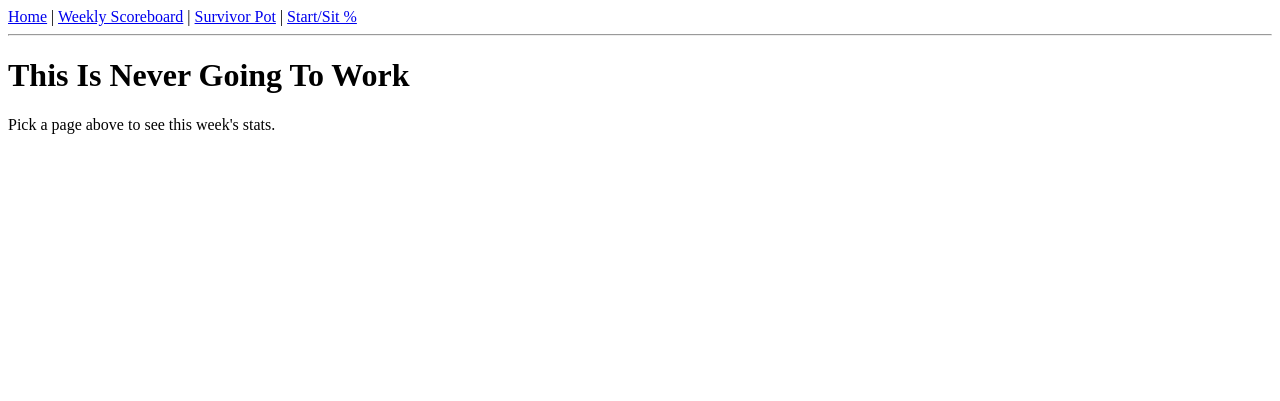
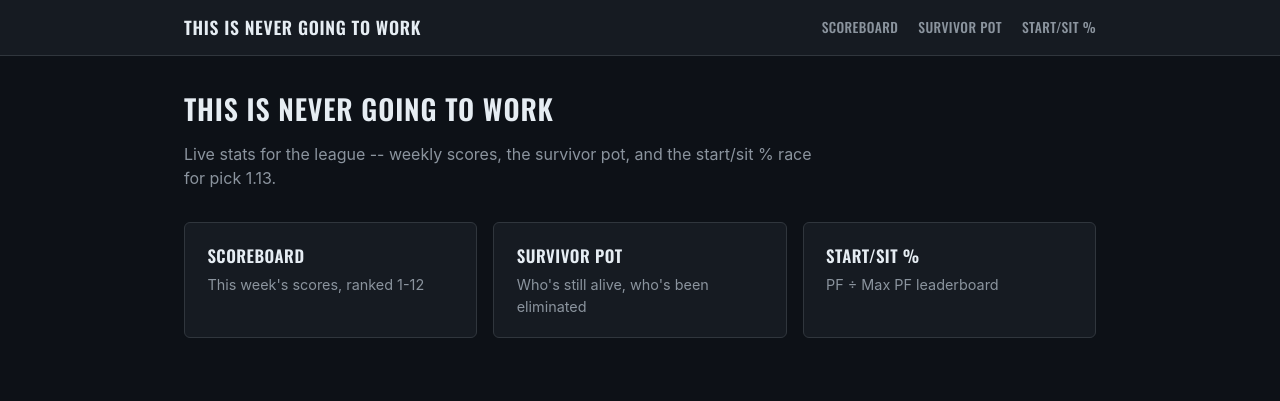
Before and after one commit to pathub-stack/dynasty-dashboard, a Flask app: page / in a window 1280 px wide. Shown: the top 401 px of the page. Run offline with Flask 3, Linux system fonts and the light colour scheme.

Commit message:
Add stage 3 design pass: dark theme, hub-style home page, leaderboard styling, survivor payout blurb

```diff
--- /dev/null
+++ b/static/style.css
@@ -0,0 +1,249 @@
+/* Dynasty Dashboard -- Stage 3 design pass.
+   Direction (logged in Obsidian's Dynasty Dashboard Feature.md 2026-08-22):
+   simple, modern, clean -- reference points are Sleeper's own app and
+   440andfriends.com. Bold utilitarian typography, function over flourish.
+   Dark theme, one strong accent color, condensed all-caps headers --
+   built to read like a stat sheet, not a marketing page. */
+
+:root {
+    --color-bg: #0d1117;
+    --color-surface: #161b22;
+    --color-surface-alt: #1c2229;
+    --color-border: #30363d;
+    --color-text: #e6edf3;
+    --color-text-muted: #8b949e;
+
+    --color-accent: #3fb950;
+    --color-accent-hover: #56d364;
+    --color-danger: #f85149;
+    --color-danger-bg: rgba(248, 81, 73, 0.12);
+    --color-alive-bg: rgba(63, 185, 80, 0.12);
+
+    --color-gold: #d29922;
+    --color-silver: #9ea7b3;
+    --color-bronze: #c9812a;
+
+    --font-heading: "Oswald", "Arial Narrow", sans-serif;
+    --font-body: -apple-system, BlinkMacSystemFont, "Segoe UI", Roboto, Helvetica, Arial, sans-serif;
+
+    --container-width: 960px;
+    --radius: 6px;
+}
+
+* {
+    box-sizing: border-box;
+}
+
+body {
+    margin: 0;
+    background: var(--color-bg);
+    color: var(--color-text);
+    font-family: var(--font-body);
+    line-height: 1.5;
+}
+
+a {
+    color: var(--color-accent);
+    text-decoration: none;
+}
+
+a:hover {
+    color: var(--color-accent-hover);
+    text-decoration: underline;
+}
+
+h1 {
+    font-family: var(--font-heading);
+    text-transform: uppercase;
+    letter-spacing: 0.03em;
+    font-weight: 600;
+    font-size: 1.75rem;
+    margin: 0 0 1.25rem;
+}
+
+/* ---- Top nav ---- */
+
+.site-header {
+    background: var(--color-surface);
+    border-bottom: 1px solid var(--color-border);
+}
+
+.site-nav {
+    max-width: var(--container-width);
+    margin: 0 auto;
+    padding: 0.9rem 1.5rem;
+    display: flex;
+    align-items: center;
+    flex-wrap: wrap;
+    gap: 0.5rem 1.5rem;
+}
+
+.site-brand {
+    font-family: var(--font-heading);
+    text-transform: uppercase;
+    letter-spacing: 0.04em;
+    font-weight: 600;
+    font-size: 1.1rem;
+    color: var(--color-text);
+    margin-right: auto;
+}
+
+.site-brand:hover {
+    color: var(--color-text);
+    text-decoration: none;
+}
+
+.site-nav-links {
+    display: flex;
+    gap: 1.25rem;
+    flex-wrap: wrap;
+}
+
+.site-nav-links a {
+    color: var(--color-text-muted);
+    font-family: var(--font-heading);
+    text-transform: uppercase;
+    letter-spacing: 0.03em;
+    font-size: 0.85rem;
+    font-weight: 500;
+}
+
+.site-nav-links a:hover {
+    color: var(--color-accent);
+    text-decoration: none;
+}
+
+/* ---- Page layout ---- */
+
+.page {
+    max-width: var(--container-width);
+    margin: 0 auto;
+    padding: 2rem 1.5rem 4rem;
+}
+
+/* ---- Home hub ---- */
+
+.hub-intro {
+    color: var(--color-text-muted);
+    margin: -0.5rem 0 2rem;
+    max-width: 40em;
+}
+
+.hub-grid {
+    display: grid;
+    grid-template-columns: repeat(auto-fit, minmax(220px, 1fr));
+    gap: 1rem;
+}
+
+.hub-card {
+    display: block;
+    background: var(--color-surface);
+    border: 1px solid var(--color-border);
+    border-radius: var(--radius);
+    padding: 1.25rem 1.4rem;
+    transition: border-color 0.15s ease;
+}
+
+.hub-card:hover {
+    border-color: var(--color-accent);
+    text-decoration: none;
+}
+
+.hub-card-title {
+    display: block;
+    font-family: var(--font-heading);
+    text-transform: uppercase;
+    letter-spacing: 0.03em;
+    font-weight: 600;
+    font-size: 1.05rem;
+    color: var(--color-text);
+    margin-bottom: 0.35rem;
+}
+
+.hub-card-desc {
+    display: block;
+    color: var(--color-text-muted);
+    font-size: 0.9rem;
+}
+
+/* ---- Leaderboard tables ---- */
+
+.leaderboard {
+    width: 100%;
+    border-collapse: collapse;
+    background: var(--color-surface);
+    border: 1px solid var(--color-border);
+    border-radius: var(--radius);
+    overflow: hidden;
+}
+
+.leaderboard th {
+    background: var(--color-surface-alt);
+    font-family: var(--font-heading);
+    text-transform: uppercase;
+    letter-spacing: 0.03em;
+    font-size: 0.8rem;
+    font-weight: 600;
+    color: var(--color-text-muted);
+    text-align: left;
+    padding: 0.75rem 1rem;
+    border-bottom: 1px solid var(--color-border);
+}
+
+.leaderboard td {
+    padding: 0.65rem 1rem;
+    border-bottom: 1px solid var(--color-border);
+    font-variant-numeric: tabular-nums;
+}
+
+.leaderboard tr:last-child td {
+    border-bottom: none;
+}
+
+.leaderboard tbody tr:hover {
+    background: var(--color-surface-alt);
+}
+
+.leaderboard .rank {
+    font-family: var(--font-heading);
+    font-weight: 600;
+    width: 2.5em;
+}
+
+.leaderboard .rank-1 { color: var(--color-gold); }
+.leaderboard .rank-2 { color: var(--color-silver); }
+.leaderboard .rank-3 { color: var(--color-bronze); }
+
+/* ---- Status pills (survivor page) ---- */
+
+.status-pill {
+    display: inline-block;
+    padding: 0.2rem 0.65rem;
+    border-radius: 999px;
+    font-size: 0.8rem;
+    font-weight: 600;
+    text-transform: uppercase;
+    letter-spacing: 0.02em;
+}
+
+.status-alive {
+    background: var(--color-alive-bg);
+    color: var(--color-accent);
+}
+
+.status-eliminated {
+    background: var(--color-danger-bg);
+    color: var(--color-danger);
+}
+
+/* ---- Small screens ---- */
+
+.table-scroll {
+    overflow-x: auto;
+}
+
+@media (max-width: 480px) {
+    .page {
+        padding: 1.5rem 1rem 3rem;
+    }
+}
--- a/templates/base.html
+++ b/templates/base.html
@@ -2,19 +2,26 @@
 <html lang="en">
 <head>
     <meta charset="utf-8">
+    <meta name="viewport" content="width=device-width, initial-scale=1">
     <title>{% block title %}Dynasty Dashboard{% endblock %}</title>
+    <link rel="preconnect" href="https://fonts.googleapis.com">
+    <link rel="preconnect" href="https://fonts.gstatic.com" crossorigin>
+    <link href="https://fonts.googleapis.com/css2?family=Oswald:wght@500;600&display=swap" rel="stylesheet">
+    <link rel="stylesheet" href="{{ url_for('static', filename='style.css') }}">
 </head>
 <body>
-    <!-- Every page extends this one -- Stage 3 is where this gets actual
-         design; for now it's just plain HTML so the routes/data are the
-         focus, not styling. -->
-    <nav>
-        <a href="{{ url_for('home') }}">Home</a> |
-        <a href="{{ url_for('scoreboard') }}">Weekly Scoreboard</a> |
-        <a href="{{ url_for('survivor') }}">Survivor Pot</a> |
-        <a href="{{ url_for('start_sit') }}">Start/Sit %</a>
-    </nav>
-    <hr>
-    {% block content %}{% endblock %}
+    <header class="site-header">
+        <nav class="site-nav">
+            <a class="site-brand" href="{{ url_for('home') }}">This Is Never Going To Work</a>
+            <div class="site-nav-links">
+                <a href="{{ url_for('scoreboard') }}">Scoreboard</a>
+                <a href="{{ url_for('survivor') }}">Survivor Pot</a>
+                <a href="{{ url_for('start_sit') }}">Start/Sit %</a>
+            </div>
+        </nav>
+    </header>
+    <main class="page">
+        {% block content %}{% endblock %}
+    </main>
 </body>
 </html>
--- a/templates/index.html
+++ b/templates/index.html
@@ -2,5 +2,20 @@
 {% block title %}Dynasty Dashboard{% endblock %}
 {% block content %}
 <h1>This Is Never Going To Work</h1>
-<p>Pick a page above to see this week's stats.</p>
+<p class="hub-intro">Live stats for the league -- weekly scores, the survivor pot, and the start/sit % race for pick 1.13.</p>
+
+<div class="hub-grid">
+    <a class="hub-card" href="{{ url_for('scoreboard') }}">
+        <span class="hub-card-title">Scoreboard</span>
+        <span class="hub-card-desc">This week's scores, ranked 1-12</span>
+    </a>
+    <a class="hub-card" href="{{ url_for('survivor') }}">
+        <span class="hub-card-title">Survivor Pot</span>
+        <span class="hub-card-desc">Who's still alive, who's been eliminated</span>
+    </a>
+    <a class="hub-card" href="{{ url_for('start_sit') }}">
+        <span class="hub-card-title">Start/Sit %</span>
+        <span class="hub-card-desc">PF &divide; Max PF leaderboard</span>
+    </a>
+</div>
 {% endblock %}
--- a/templates/scoreboard.html
+++ b/templates/scoreboard.html
@@ -2,14 +2,16 @@
 {% block title %}Week {{ week }} Scoreboard{% endblock %}
 {% block content %}
 <h1>Week {{ week }} Scoreboard</h1>
-<table border="1" cellpadding="6">
+<div class="table-scroll">
+<table class="leaderboard">
     <tr><th>Rank</th><th>Team</th><th>Points</th></tr>
     {% for score in scores %}
     <tr>
-        <td>{{ loop.index }}</td>
+        <td class="rank{% if loop.index <= 3 %} rank-{{ loop.index }}{% endif %}">{{ loop.index }}</td>
         <td>{{ score["team_name"] }}</td>
         <td>{{ score["points"] }}</td>
     </tr>
     {% endfor %}
 </table>
+</div>
 {% endblock %}
```
Also changed, not shown: CLAUDE.md (+17 -11 lines), LEARNING_NOTES.md (+113 -0 lines), templates/start_sit.html (+5 -3 lines), templates/survivor.html (+6 -3 lines).
